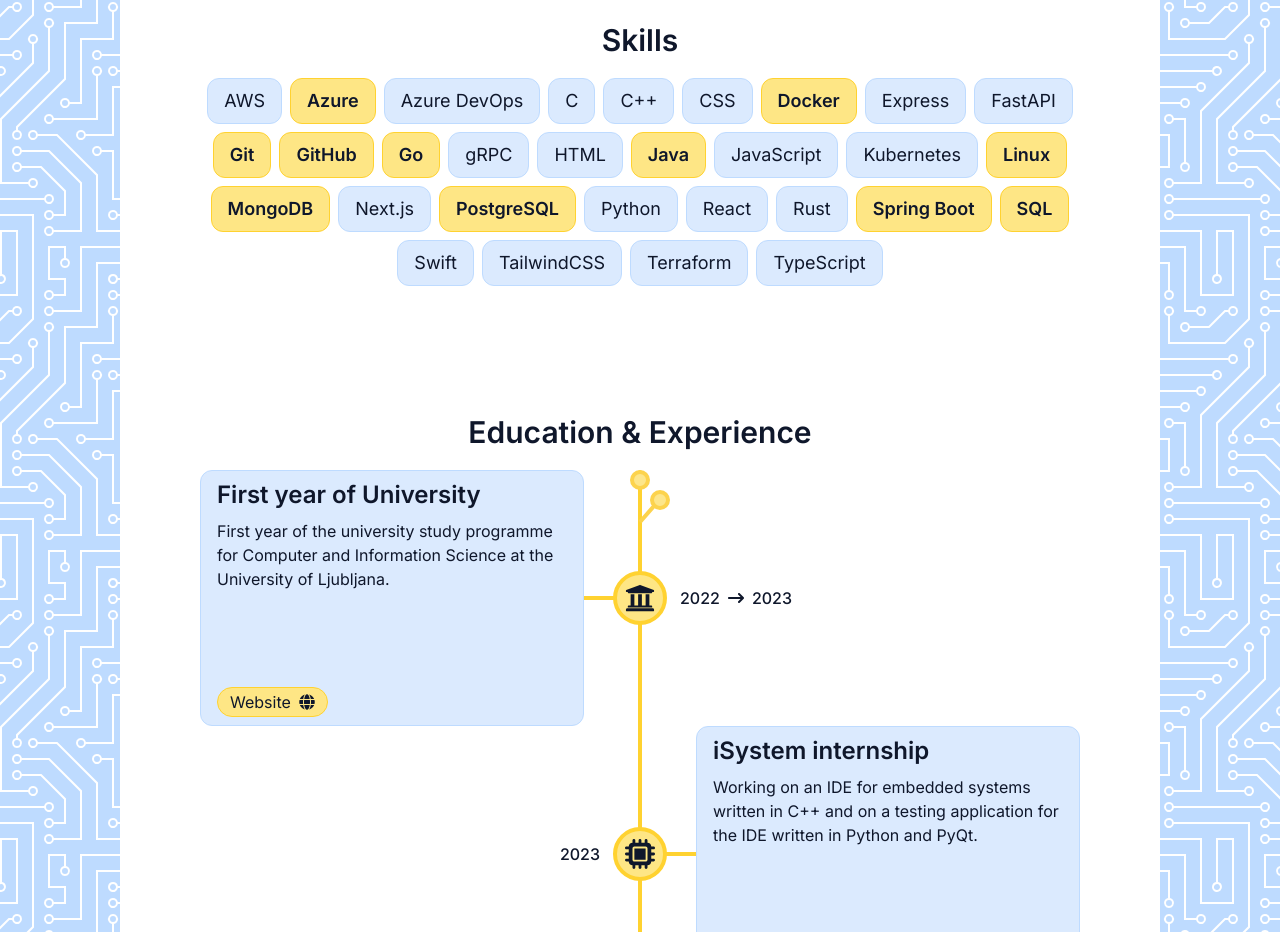
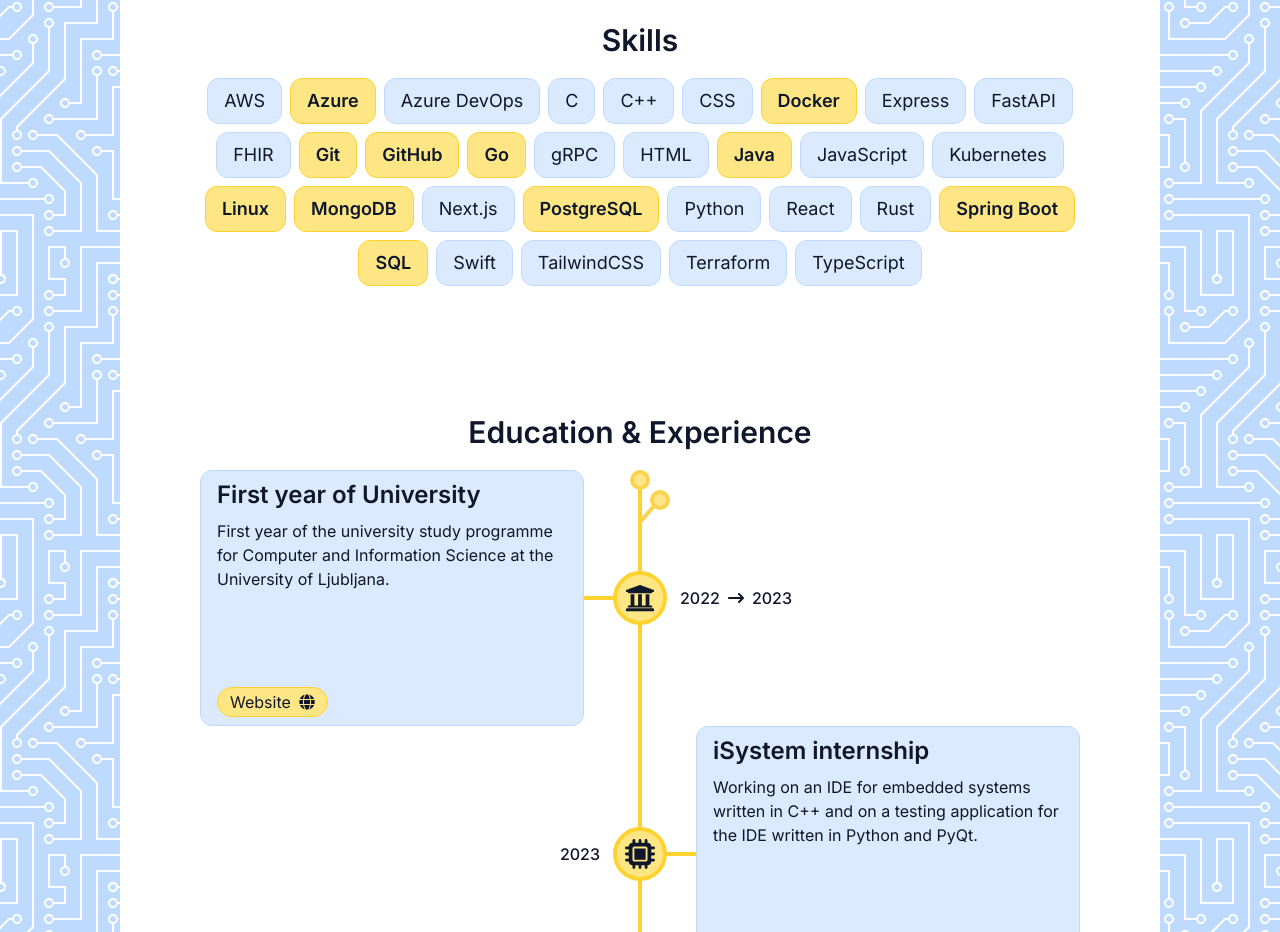
Before and after one commit to MhcVintar/portfolio, a Next.js app: page / in a window 1280 px wide. Shown: the part 3674-4606 px from the top of the page. Built offline with nearby package versions, Linux system fonts and the light colour scheme; no server answers.

Commit message:
Added FHIR skill

```diff
--- a/src/data.ts
+++ b/src/data.ts
@@ -98,6 +98,7 @@ export const skills = [
   ["Docker", true],
   ["Express", false],
   ["FastAPI", false],
+  ["FHIR", false],
   ["Git", true],
   ["GitHub", true],
   ["Go", true],
```
